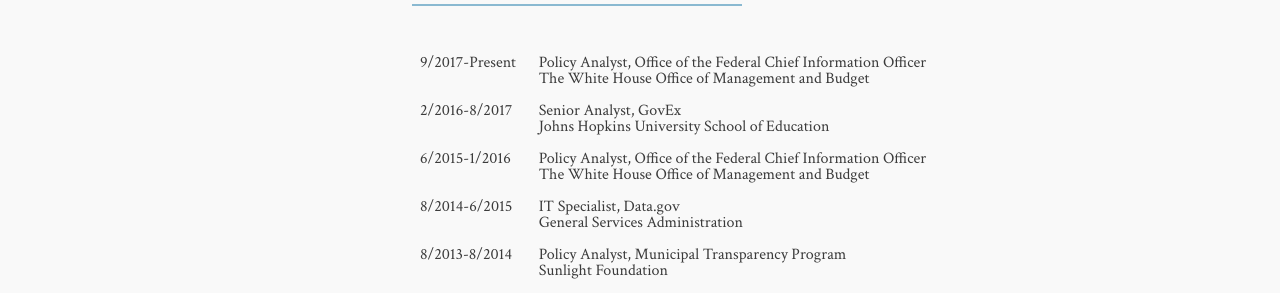
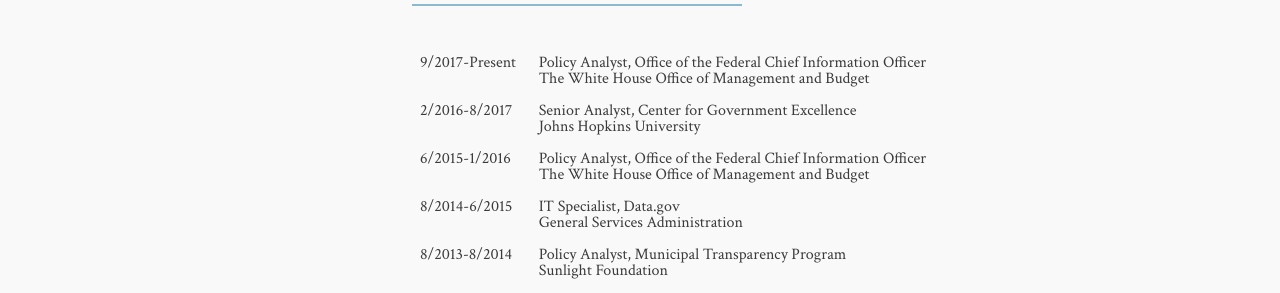
Before and after one commit to rebeccawilliams/rebeccawilliams.us, a Jekyll site: the page built from work.md, in a window 1280 px wide. Shown: the part 191-484 px from the top of the page. Built offline with Jekyll 4.4.1, drawn with Linux system fonts in a browser that asks for light colours; nearby versions of some CDN libraries.

Commit message:
Update work.html

```diff
--- a/_layouts/work.html
+++ b/_layouts/work.html
@@ -24,8 +24,8 @@
 </tr>
 <tr>
     <td>2/2016-8/2017</td>
-    <td>Senior Analyst, GovEx<br>
-Johns Hopkins University School of Education</td>
+    <td>Senior Analyst, Center for Government Excellence<br>
+Johns Hopkins University</td>
   </tr>
   <tr>
     <td>6/2015-1/2016</td>
```
